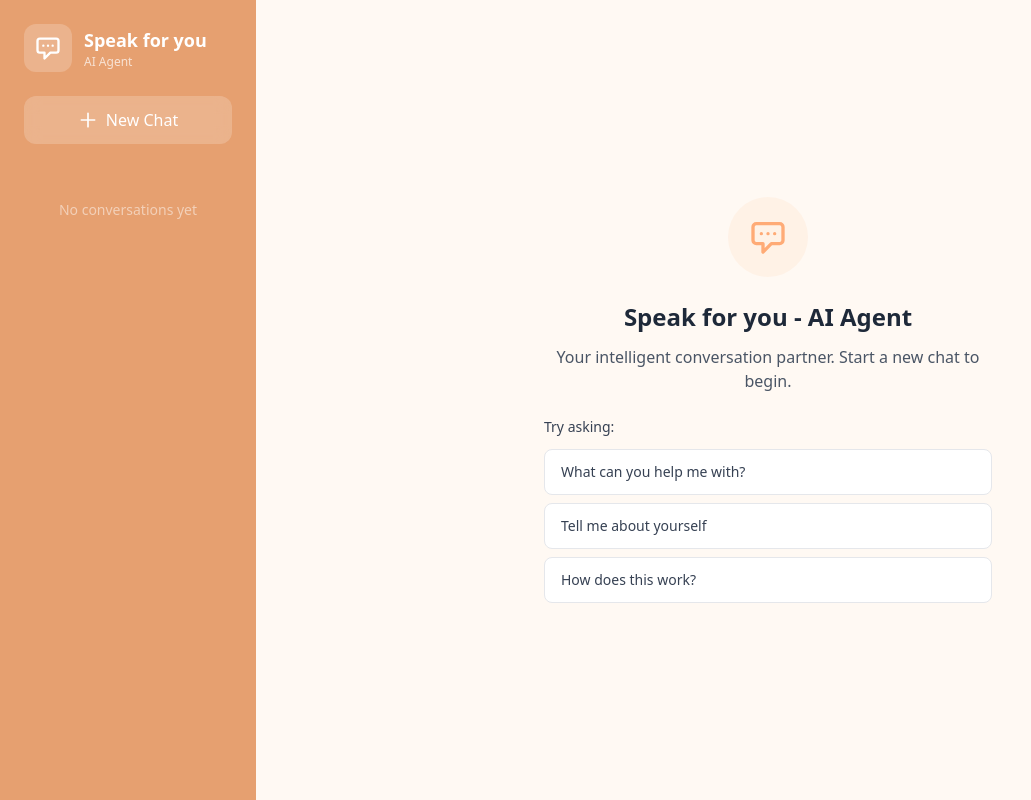
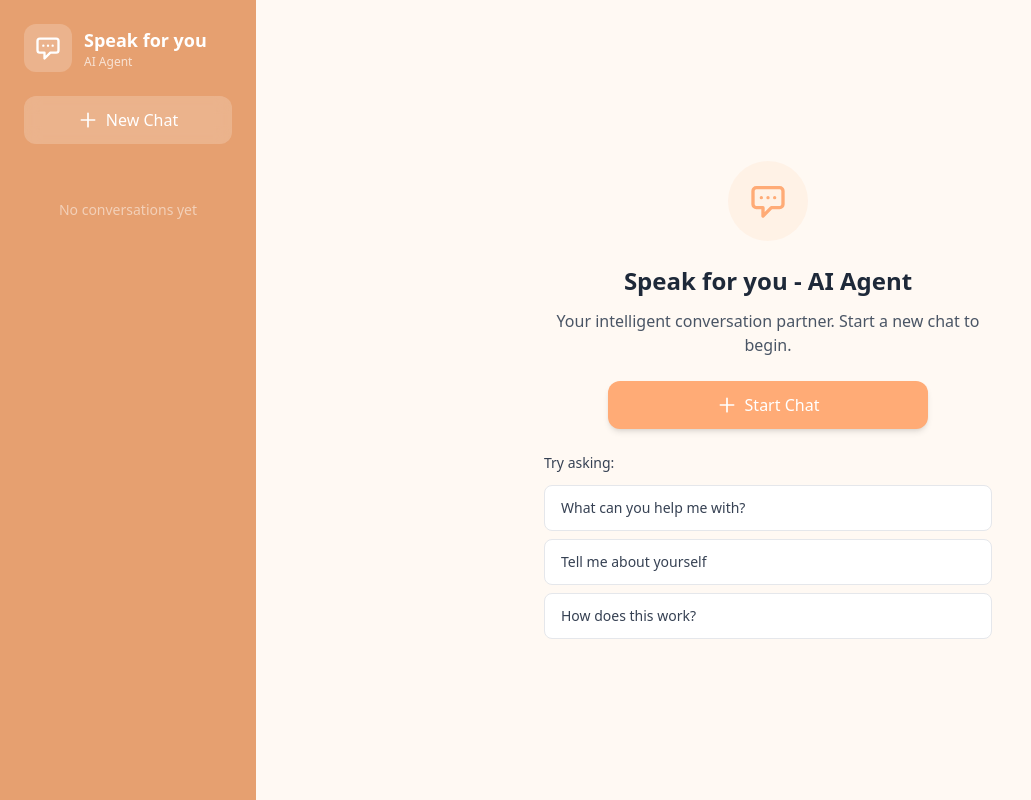
Before and after one commit to linlindon/speak-for-you-agent, a React (Vite) app: page / in a window 1280 px wide. Shown: the whole page, without its empty margins (0-1031 px from the left). Built offline with nearby package versions, Linux system fonts and the light colour scheme; the HTML template or start-up script is replaced by a standard one.

Commit message:
feat: optimize initial chat state

```diff
--- a/src/components/chat/EmptyState.tsx
+++ b/src/components/chat/EmptyState.tsx
@@ -1,8 +1,15 @@
+import { useChatStore } from "@/store/chatStore";
+
 interface EmptyStateProps {
   showTitle?: boolean;
 }
 
 export function EmptyState({ showTitle = true }: EmptyStateProps) {
+  const { createSession } = useChatStore();
+
+  const handleStartChat = () => {
+    createSession();
+  };
   return (
     <div className="flex items-center justify-center h-full p-8">
       <div className="text-center max-w-md">
@@ -37,9 +44,38 @@ export function EmptyState({ showTitle = true }: EmptyStateProps) {
             : "No messages yet. Start the conversation!"}
         </p>
 
+        {/* Start Chat Button */}
+        {showTitle && (
+          <button
+            onClick={handleStartChat}
+            className="w-full max-w-xs mx-auto mb-6 px-6 py-3 rounded-xl
+                   bg-[#FFAB76] hover:bg-[#E6A070] text-white font-medium
+                   transition-colors shadow-md hover:shadow-lg
+                   flex items-center justify-center gap-2"
+          >
+            <svg
+              className="w-5 h-5"
+              fill="none"
+              stroke="currentColor"
+              viewBox="0 0 24 24"
+            >
+              <path
+                strokeLinecap="round"
+                strokeLinejoin="round"
+                strokeWidth={2}
+                d="M12 4v16m8-8H4"
+              />
+            </svg>
+            Start Chat
+          </button>
+        )}
+
         {/* Suggestions */}
+        {showTitle && (
           <div className="space-y-2 text-left">
-          <p className="text-sm font-medium text-gray-700 mb-3">Try asking:</p>
+            <p className="text-sm font-medium text-gray-700 mb-3">
+              Try asking:
+            </p>
             <div className="space-y-2">
               {[
                 "What can you help me with?",
@@ -48,7 +84,7 @@ export function EmptyState({ showTitle = true }: EmptyStateProps) {
               ].map((suggestion, index) => (
                 <button
                   key={index}
-                className="w-full text-left px-4 py-3 rounded-lg bg-white hover:bg-[#FDF2E9]
+                  className="w-full text-left px-4 py-3 rounded-lg bg-white
                          text-gray-700 text-sm transition-colors border border-gray-200"
                 >
                   {suggestion}
@@ -56,6 +92,7 @@ export function EmptyState({ showTitle = true }: EmptyStateProps) {
               ))}
             </div>
           </div>
+        )}
       </div>
     </div>
   );
```
Lines whose indentation alone changed are shown as unchanged.
